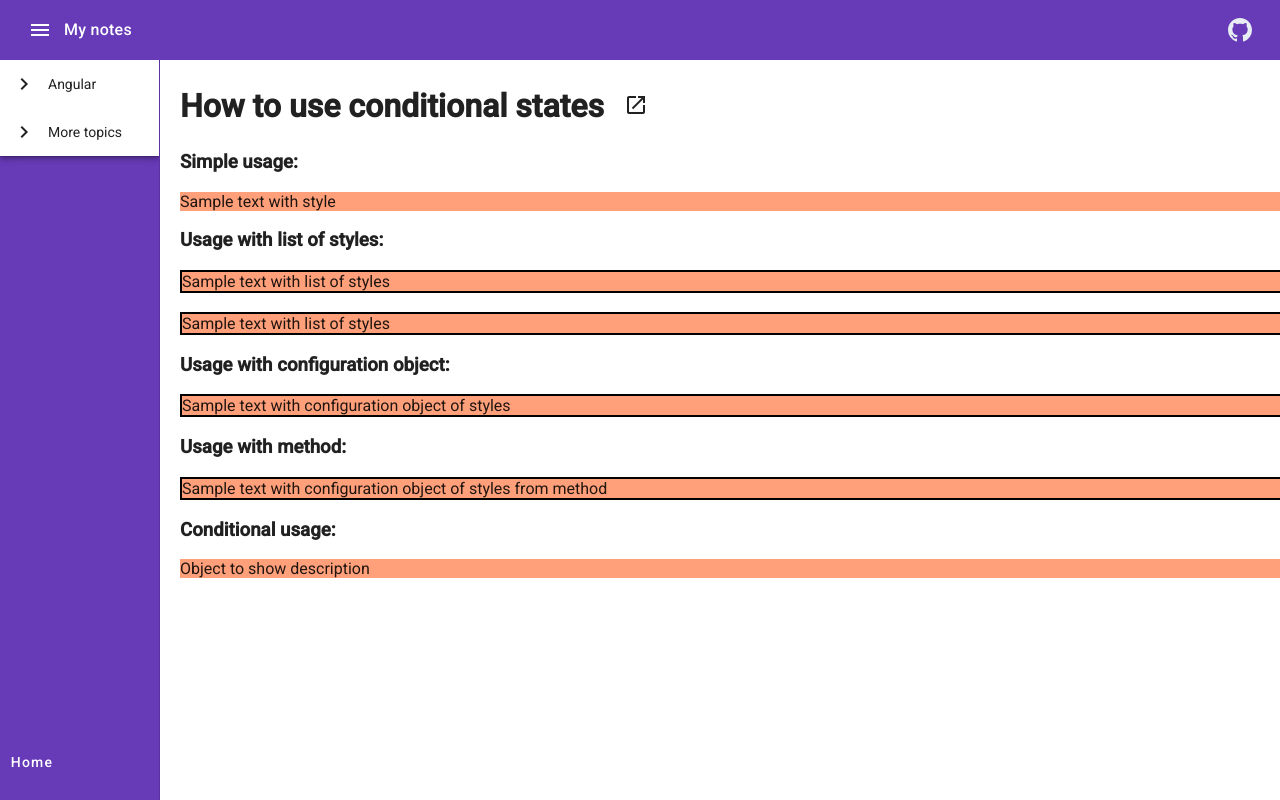
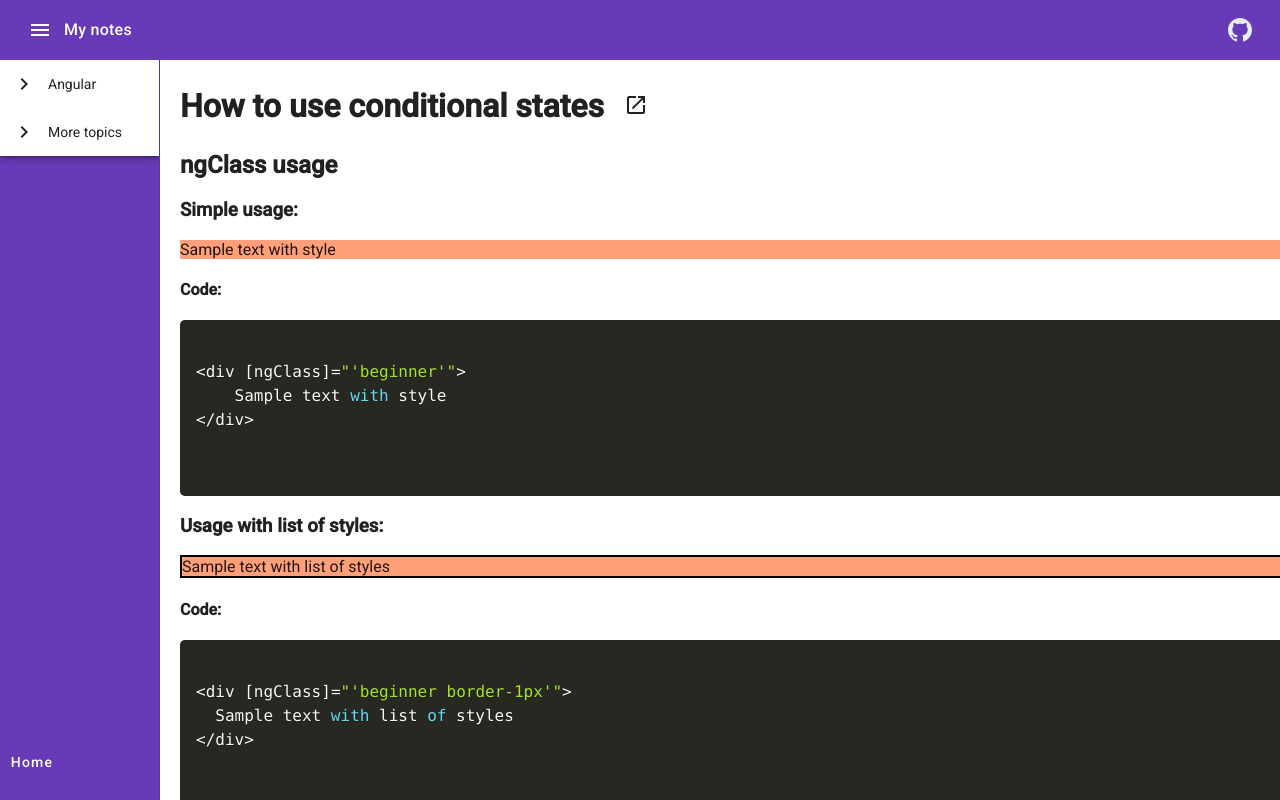
Before and after one commit to tomisko01/my-demo-platform, an Angular app: page /angular/conditionalStyles in a window 1280 px wide. Built offline with nearby package versions, Linux system fonts and the light colour scheme.

Commit message:
topic: angular - conditional states - more examples

```diff
--- a/src/app/components/topics/angular/conditional-states/conditional-states.component.html
+++ b/src/app/components/topics/angular/conditional-states/conditional-states.component.html
@@ -6,19 +6,42 @@
   </button>
 </h1>
 
+<h2>ngClass usage</h2>
 <h3>Simple usage:</h3>
 <div [ngClass]="'beginner'">
   Sample text with style
 </div>
 
+<h4>Code:</h4>
+<pre>
+      <code class="language-ts">
+{{ngClassSimpleCode}}
+      </code>
+    </pre>
+
 <h3>Usage with list of styles:</h3>
 <div [ngClass]="'beginner border-1px'">
   Sample text with list of styles
 </div>
-<br>
+
+<h4>Code:</h4>
+<pre>
+      <code class="language-ts">
+{{ngClassListCode}}
+      </code>
+    </pre>
+
+
 <div [ngClass]="['beginner','border-1px']">
   Sample text with list of styles
 </div>
+
+<h4>Code:</h4>
+<pre>
+      <code class="language-ts">
+{{ngClassList2Code}}
+      </code>
+    </pre>
 
 <h3>Usage with configuration object:</h3>
 
@@ -26,14 +49,73 @@
   Sample text with configuration object of styles
 </div>
 
+<h4>Code:</h4>
+<pre>
+      <code class="language-ts">
+{{ngClassObjectCode}}
+      </code>
+    </pre>
+
 <h3>Usage with method:</h3>
 
 <div [ngClass]="divClasses()">
   Sample text with configuration object of styles from method
 </div>
 
+<h4>Code:</h4>
+<pre>
+      <code class="language-ts">
+{{ngClassMethodCode}}
+      </code>
+    </pre>
+
 <h3>Conditional usage:</h3>
 
 <div [ngClass]="conditionalDivClasses()">
   {{objectToShow.desc}}
 </div>
+
+<h4>Code:</h4>
+<pre>
+      <code class="language-ts">
+{{ngClassConditionMethodCode}}
+      </code>
+    </pre>
+
+<h2>Style usage</h2>
+
+<div [style.text-decoration]="'underline'">
+  {{objectToShow.desc}}
+</div>
+
+<h4>Code:</h4>
+<pre>
+      <code class="language-ts">
+{{stylesCode}}
+      </code>
+    </pre>
+
+<h3>ngStyle usage</h3>
+<div [ngStyle]="{'text-decoration': 'underline'}">
+  {{objectToShow.desc}}
+</div>
+
+<h4>Code:</h4>
+<pre>
+      <code class="language-ts">
+{{ngStylesCode}}
+      </code>
+    </pre>
+
+
+<h3>ngStyle usage, styles from method</h3>
+<div [ngStyle]="getStyles()">
+  {{objectToShow.desc}}
+</div>
+
+<h4>Code:</h4>
+<pre>
+      <code class="language-ts">
+{{ngStylesMethodCode}}
+      </code>
+    </pre>
--- a/src/app/components/topics/angular/conditional-states/conditional-states.component.ts
+++ b/src/app/components/topics/angular/conditional-states/conditional-states.component.ts
@@ -15,6 +15,56 @@ export class ConditionalStatesComponent implements AfterViewChecked{
     desc: "Object to show description",
     type: 'BEGINNER'
   }
+
+  ngClassSimpleCode: string =`<div [ngClass]="'beginner'">
+    Sample text with style
+</div>`;
+  ngClassListCode: string =`<div [ngClass]="'beginner border-1px'">
+  Sample text with list of styles
+</div>`;
+  ngClassList2Code: string =`<div [ngClass]="['beginner','border-1px']">
+  Sample text with list of styles
+</div>`;
+  ngClassObjectCode: string = `<div [ngClass]="{'beginner': true, 'border-1px': true}">
+  Sample text with configuration object of styles
+</div>`;
+  ngClassMethodCode: string = `
+//HTML
+<div [ngClass]="divClasses()">
+  Sample text with configuration object of styles from method
+</div>
+
+//COMPONENT
+divClasses() {
+    return {'beginner': true, 'border-1px': true};
+}`;
+  ngClassConditionMethodCode: string = `
+//HTML
+<div [ngClass]="conditionalDivClasses()">
+  {{objectToShow.desc}}
+</div>
+
+//COMPONENT
+conditionalDivClasses() {
+    return {'beginner': this.objectToShow.type === 'BEGINNER'}
+}`;
+  stylesCode: string = `
+<div [style.text-decoration]="'underline'">
+  {{objectToShow.desc}}
+</div>`;
+  ngStylesCode: string =`<div [ngStyle]="{'text-decoration': 'underline'}">
+  {{objectToShow.desc}}
+</div>`;
+  ngStylesMethodCode: string = `
+//HTML
+<div [ngStyle]="getStyles()">
+  {{objectToShow.desc}}
+</div>
+
+//COMPONENT
+getStyles() {
+    return {'text-decoration': 'underline'};
+}`;
 
   constructor(private highlightService: HighlightService
   ) {
@@ -38,4 +88,8 @@ export class ConditionalStatesComponent implements AfterViewChecked{
   conditionalDivClasses() {
     return {'beginner': this.objectToShow.type === 'BEGINNER'}
   }
+
+  getStyles() {
+    return {'text-decoration': 'underline'};
+  }
 }
```
